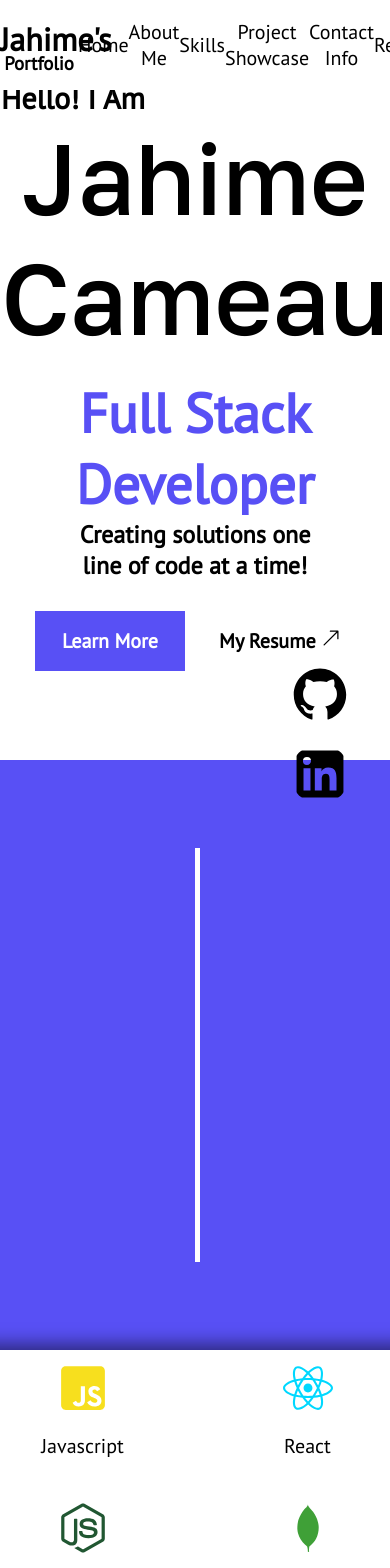
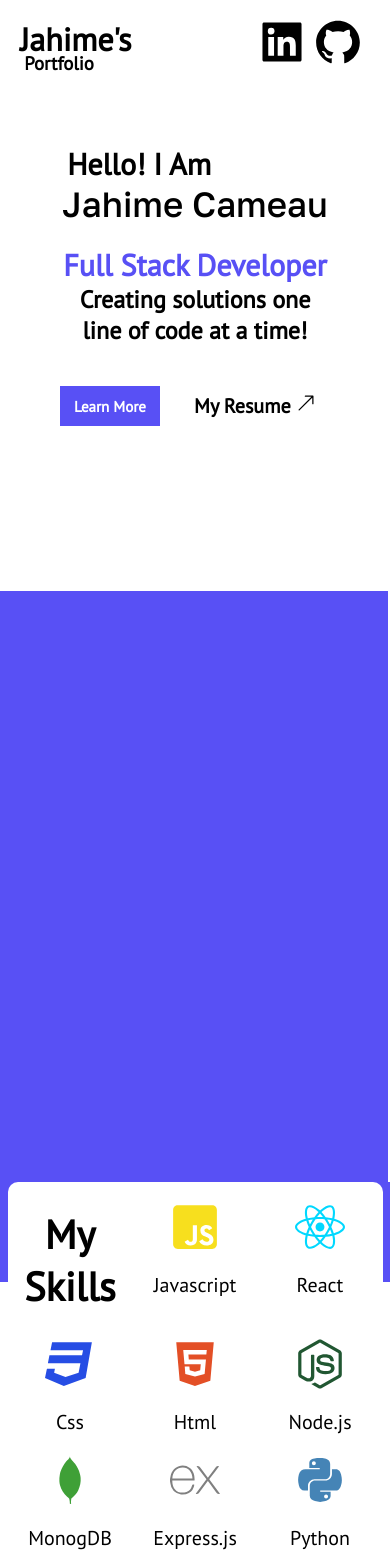
Before and after one commit to jahime001/portfolio, a React (Create React App) app: page / in a window 390 px wide. Shown: the top 1568 px of the page. Built offline with nearby package versions, Linux system fonts and the light colour scheme.

Commit message:
added mobile media query for all sections except showcase"

```diff
--- a/src/App.css
+++ b/src/App.css
@@ -66,3 +66,8 @@
     transform: rotate(360deg);
   }
 }
+@media only screen and (max-width: 600px){
+  .change{
+    display: none;
+  }
+}
--- a/src/Components/About/About.css
+++ b/src/Components/About/About.css
@@ -50,3 +50,28 @@ width: 100%;
 .show {
     opacity: 1;
 }
+
+@media only screen and (max-width: 600px){
+    .about-container {
+        flex-direction: column;
+    }
+    .about-left{
+
+    display: flex;
+    justify-content: end;
+    align-items: center;
+    text-align: start;
+    height: 100%;
+    width: 100%;
+}
+.about-right{
+    display: none;
+
+}
+.about-text{
+    margin-top: -80px;
+}
+.about-text p{
+    font-size: 20px;
+}
+}
--- a/src/Components/About/About.js
+++ b/src/Components/About/About.js
@@ -9,10 +9,16 @@ import { GoPrimitiveDot } from "react-icons/go";
 
 function About() {
 const [myclass, setmyClass] = useState('hide')
-
+let currentWidth = window.innerWidth;
+let scroll = 0
+  if (currentWidth > 600) {
+    scroll = 300
+  } else {
+    scroll = 50
+   }
   let handleShow = () => {
     const y = window.scrollY;
-    if (y >= 600) {
+    if (y >= scroll) {
       setmyClass("show")
     } else {
       setmyClass("hide")
--- a/src/Components/Home/Home.css
+++ b/src/Components/Home/Home.css
@@ -196,3 +196,32 @@ height: 40px;
         opacity: 1;
     }
 }
+
+@media only screen and (max-width: 600px){
+    .title{
+        font-size: 30px;
+
+    }
+    .title-line-2{
+    font-size: 35px;
+}
+   .title-line-1{
+    margin-left: 10px;
+    color: red;
+}
+.position-title{
+    font-size: 30px;
+}
+.home-link-1{
+    height: 40px;
+    width: 100px;
+    font-size: 15px;
+    font-weight: 600;
+}
+.home-link-2{
+    font-size: 20px;
+}
+.home{
+    height: 70vh;
+}
+}
--- a/src/Components/Home/Home.js
+++ b/src/Components/Home/Home.js
@@ -5,6 +5,7 @@ import pfp from './pfp.jpg'
 import pfp2 from './pfp2.png'
 import background from './background1.jpg'
 import { BsArrowUpRight } from "react-icons/bs";
+
 function Home(){
 
     return (
--- a/src/Components/Nav/Nav.css
+++ b/src/Components/Nav/Nav.css
@@ -29,7 +29,7 @@
 
 .nav-links {
     display: flex;
-    justify-content: space-around;
+    justify-content: space-between;
     align-items: center;
     height: 120px;
     width: 700px;
@@ -57,3 +57,24 @@ button{
 main{
     position: absolute;
 }
+
+@media only screen and (max-width: 600px){
+    .logo{
+        margin-left: 20px;
+    }
+    .floater-nav{
+        width: 50px;
+    height: 60px;
+    bottom: 40px;
+    right: 40px;
+    /* background-color: #5850f5; */
+    color: rgb(0, 0, 0);
+    border-radius: 50px;
+    text-align: center;
+    }
+    .nav-links{
+        margin-right: 20px;
+        justify-content: space-evenly;
+        width: 120px;
+    }
+}
--- a/src/Components/Nav/Nav.js
+++ b/src/Components/Nav/Nav.js
@@ -1,13 +1,15 @@
-import React from "react";
-import './Nav.css'
+import { useEffect, useState, useRef } from "react";
+import "./Nav.css";
 import { Route, Routes } from "react-router-dom";
 import About from "../About/About";
-import { Link } from 'react-scroll';
+import { Link } from "react-scroll";
+import { AiFillLinkedin, AiFillGithub } from "react-icons/ai";
 
 function Nav() {
 
+  let currentWidth = window.innerWidth;
 
-
+  if (currentWidth > 600) {
     return (
       <div className="nav">
         <div className="logo">
@@ -70,6 +72,31 @@ function Nav() {
         </main>
       </div>
     );
+  } else {
+    return (
+      <div className="nav">
+        <div className="logo">
+          <h1>Jahime's</h1>
+          <h3>Portfolio</h3>
+        </div>
+
+        <div className="nav-links">
+          <a href="https://www.linkedin.com/in/jahimecameau/" target="blank">
+            <AiFillLinkedin className="floater-nav" />
+          </a>
+          <a href="https://github.com/jahime001" target="blank">
+            <AiFillGithub className="floater-nav" />
+          </a>
+        </div>
+
+        <main>
+          <Routes>
+            <Route path="/about" element={<About />} />
+          </Routes>
+        </main>
+      </div>
+    );
+  }
 }
 
-export default Nav
+export default Nav;
--- a/src/Components/Showcase/Showcase.css
+++ b/src/Components/Showcase/Showcase.css
@@ -43,7 +43,7 @@ background: #ffffff;
     height: 80%;
     border-radius: 10px;
     overflow: hidden;
-    box-shadow: 0px 0px 10px 5px black;
+    box-shadow: 0px 0px 10px 5px rgba(0, 0, 0, 0.3);
 }
 .window-nav{
     width: 100%;
--- a/src/Components/Skills/Skills.css
+++ b/src/Components/Skills/Skills.css
@@ -15,10 +15,10 @@
 }
 .skills-floater{
     position: absolute;
-    width: 900px;
+    width: 1200px;
     height: 50vh;
     background-color: rgb(255, 255, 255);
-    box-shadow: 0px 0px 18px 6px rgba(0,0,0,0.5);
+    /* box-shadow: 0px 0px 18px 6px rgba(0,0,0,0.5); */
     border-radius: 10px;
     display: grid;
 grid-template-columns: repeat(4, 1fr);
@@ -45,3 +45,18 @@ grid-row-gap: 0px;
 /* .skills-title h1{
     margin-top: -1px;
 } */
+@media only screen and (max-width: 600px){
+    .skills-floater{
+    position: absolute;
+    width: 375px;
+    height: 50vh;
+    background-color: rgb(255, 255, 255);
+    /* box-shadow: 0px 0px 18px 6px rgba(0,0,0,0.5); */
+    border-radius: 10px;
+    display: grid;
+grid-template-columns: repeat(3, 1fr);
+grid-template-rows: repeat(4, 1fr);
+grid-column-gap: 0px;
+grid-row-gap: 0px;
+}
+}
```
